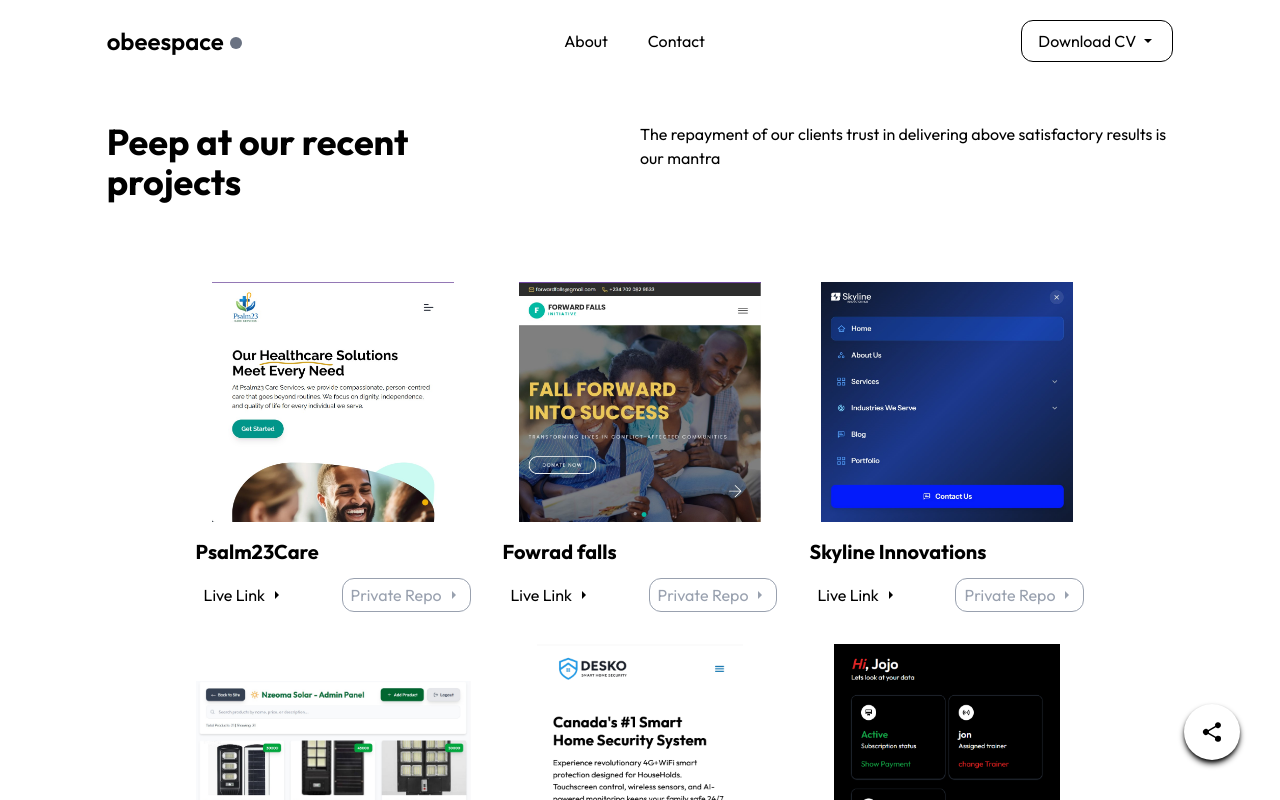
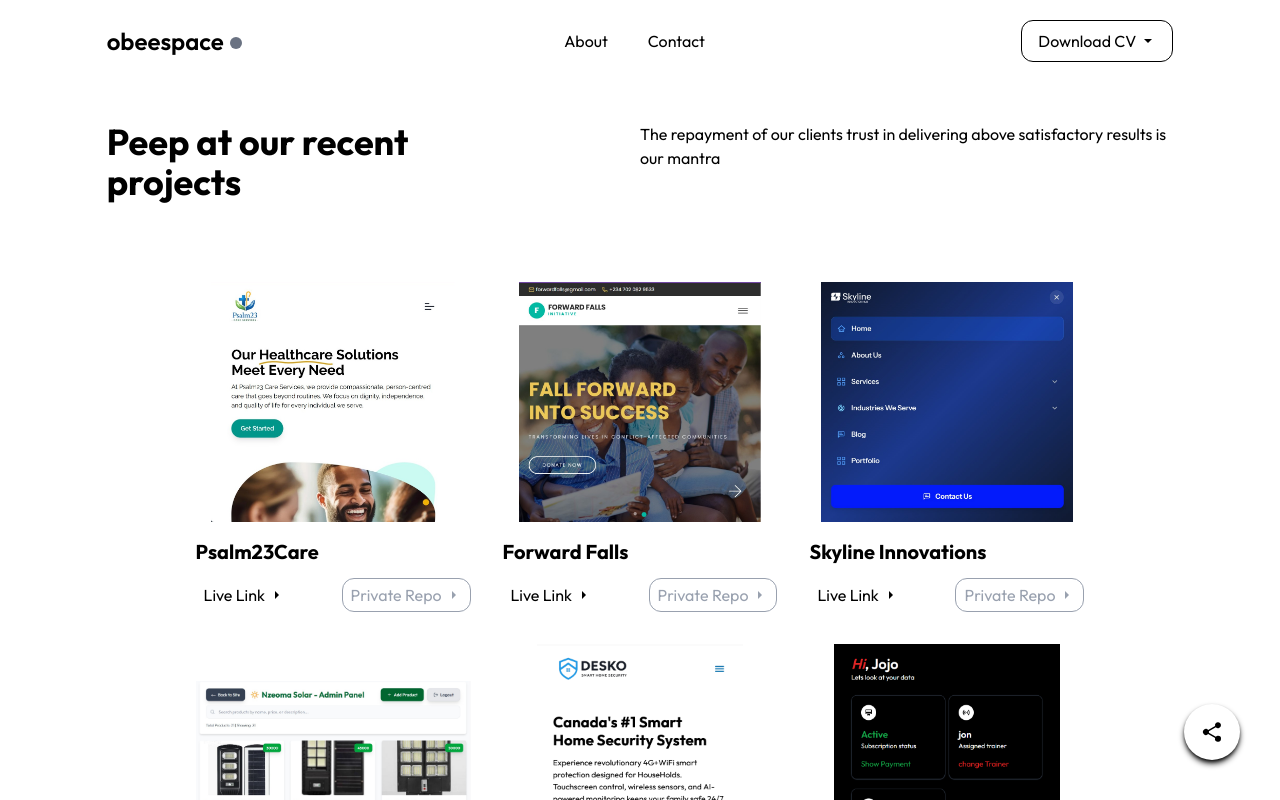
Before and after one commit to obeespace/obeespace, a Next.js app: page / in a window 1280 px wide. Shown: the top 800 px of the page. Built offline with nearby package versions, Linux system fonts and the light colour scheme.

Commit message:
Fix project title typo and update project image
Correct a typo in app/page.js by changing the projectTitle from "Fowrad falls" to "Forward Falls" so the project name displays correctly. Also replace the binary asset public/project10.jpg (updated image file for the project). No other code changes.

```diff
--- a/app/page.js
+++ b/app/page.js
@@ -14,7 +14,7 @@
       liveLink: "https://www.psalm23careservices.com/",
     },
     {
-      projectTitle: "Fowrad falls",
+      projectTitle: "Forward Falls",
       picture: "/project9.jpg",
       liveLink: "https://www.forwardfalls.com",
     },
```
Also changed, not shown: public/project10.jpg.
